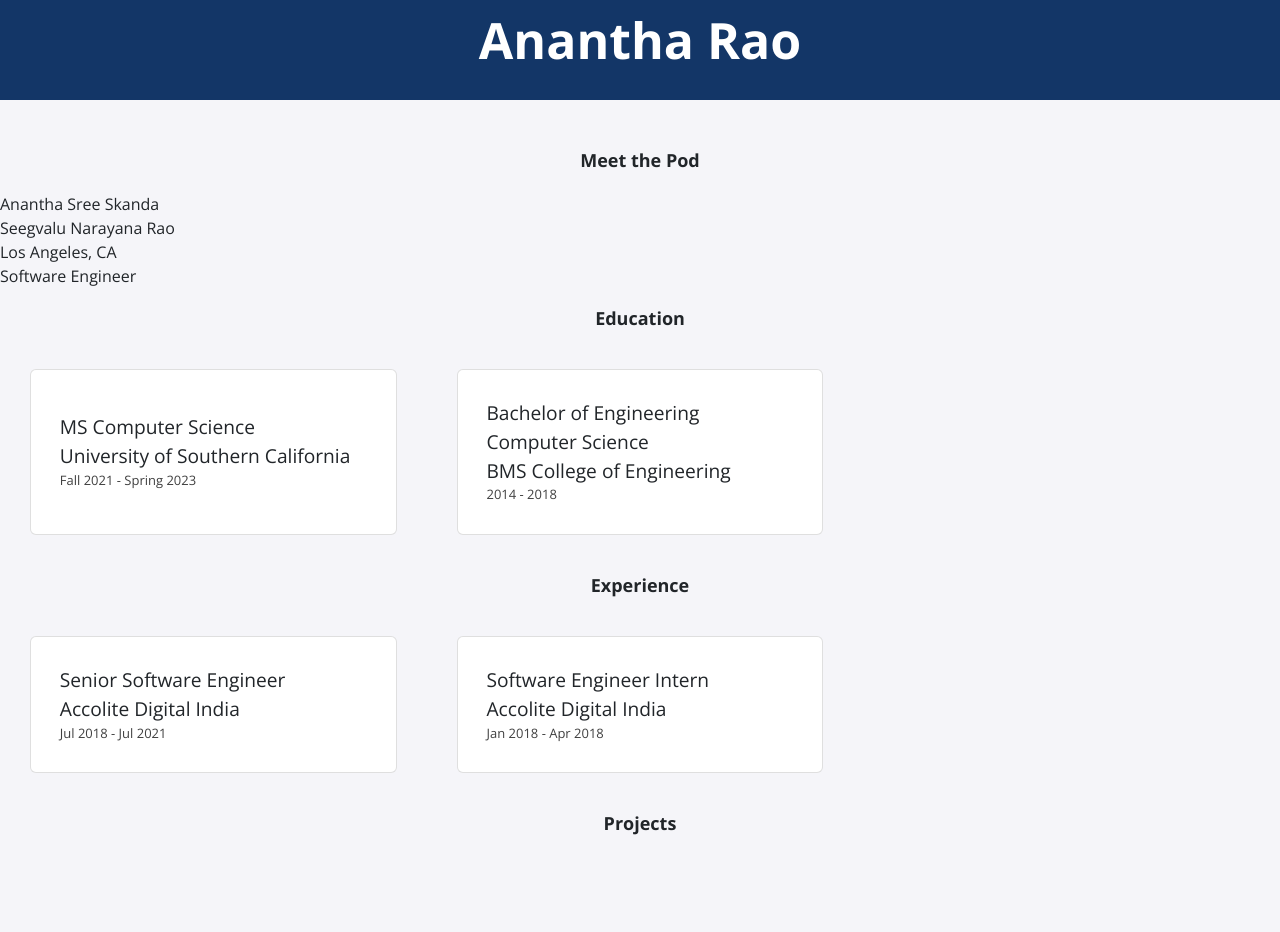
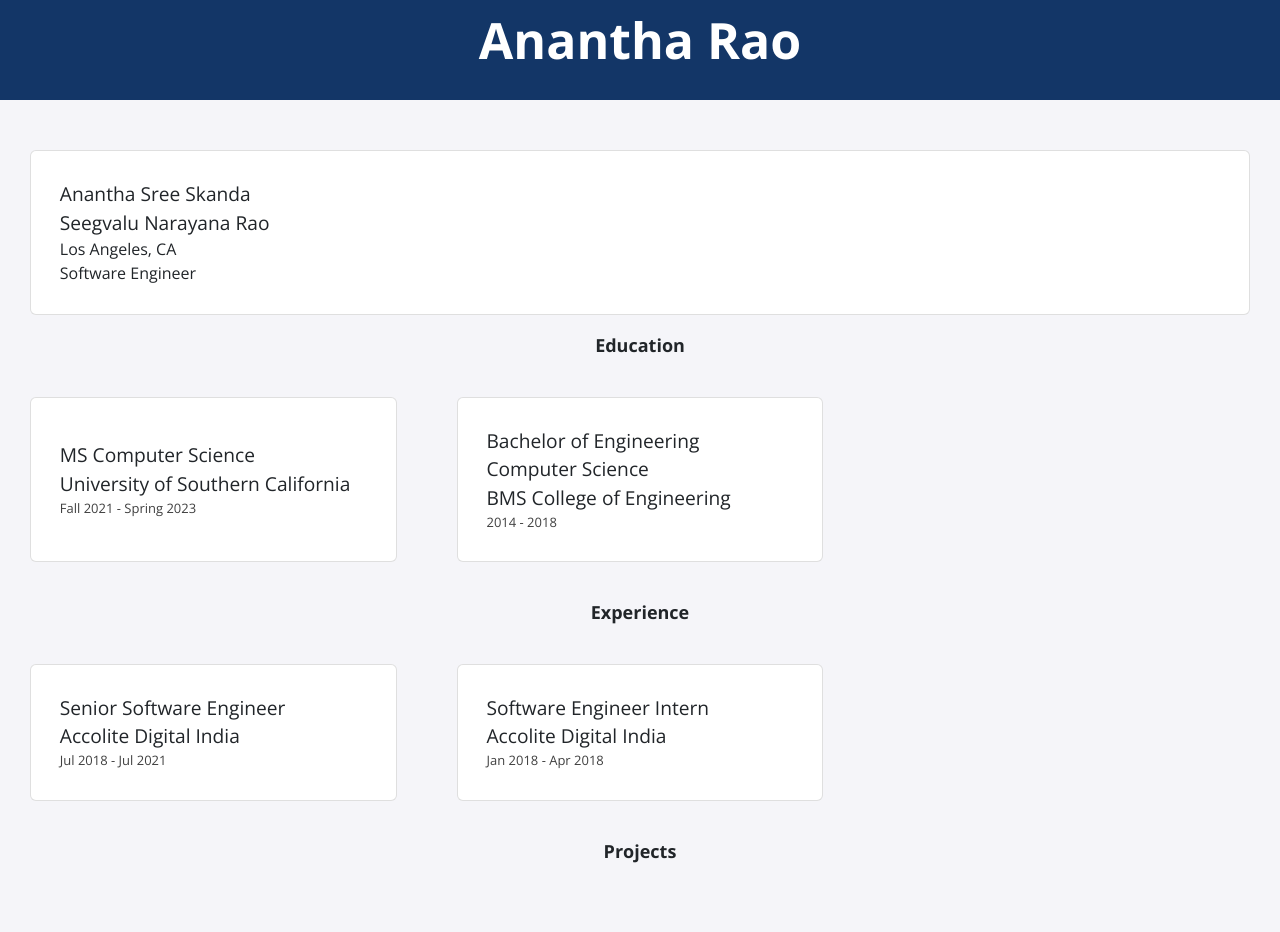
Before and after one commit to AnanthaSNRao/AnanthaSNRao.github.io, a Jekyll site: the page built from index.html, in a window 1280 px wide. Shown: the part 230-1162 px from the top of the page. Built offline with Jekyll 4.4.1, drawn with Linux system fonts in a browser that asks for light colours; nearby versions of some CDN libraries; before the commit the page ends 1135 px from its top, so only the background shows below that.

Commit message:
description 2

```diff
--- a/_includes/description.html
+++ b/_includes/description.html
@@ -1,5 +1,5 @@
-<h2>Meet the Pod</h2>
-{% for item in site.data.fellows %}
+<div class="card">
+    {% for item in site.data.fellows %}
         <div class="info">
             <p class="firstname"> {{ item.firstname }}</p>
             <p class="lastname"> {{ item.lastname }}</p>
@@ -8,3 +8,4 @@
         </div>
 {% endfor %}
 </div>
+</div>
```
